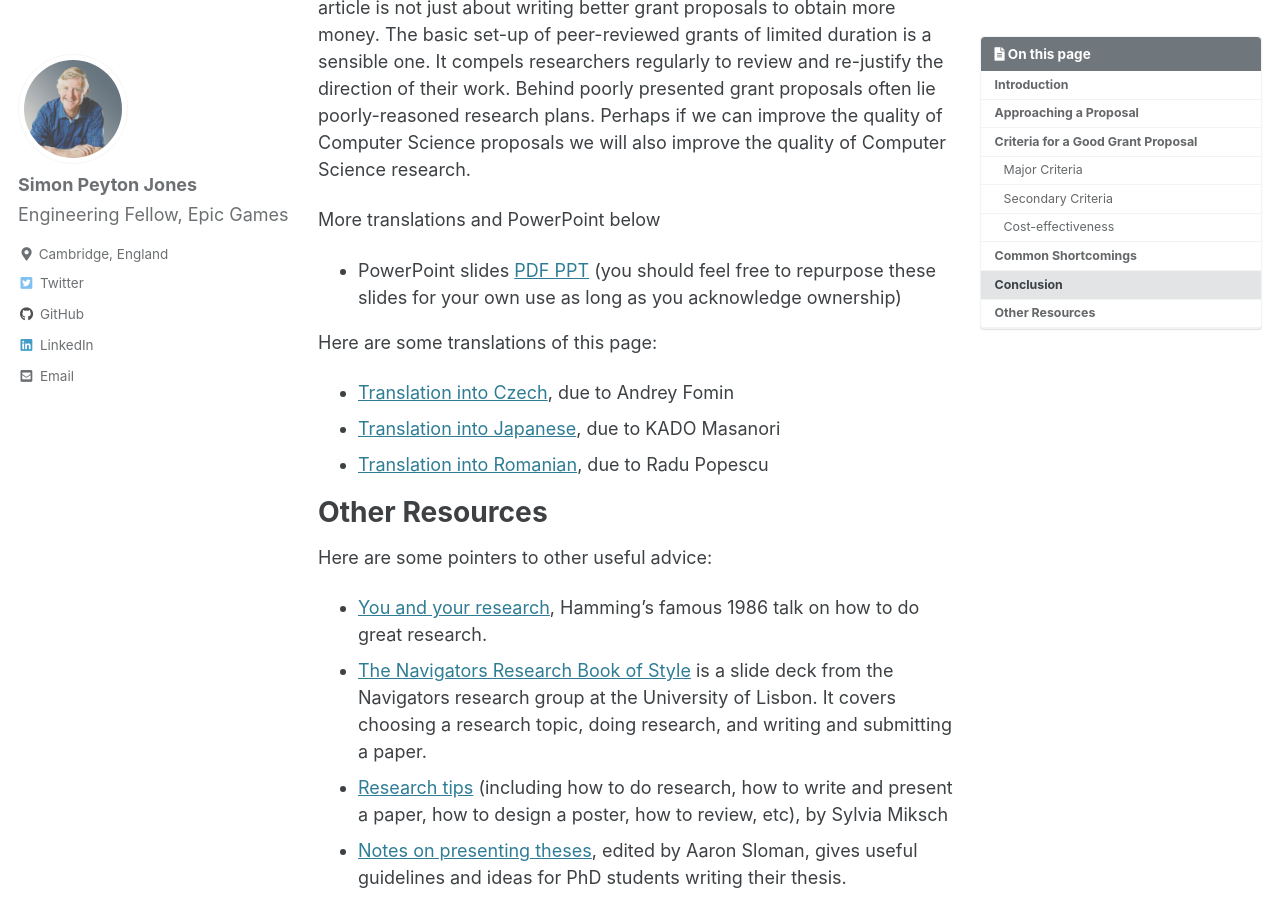
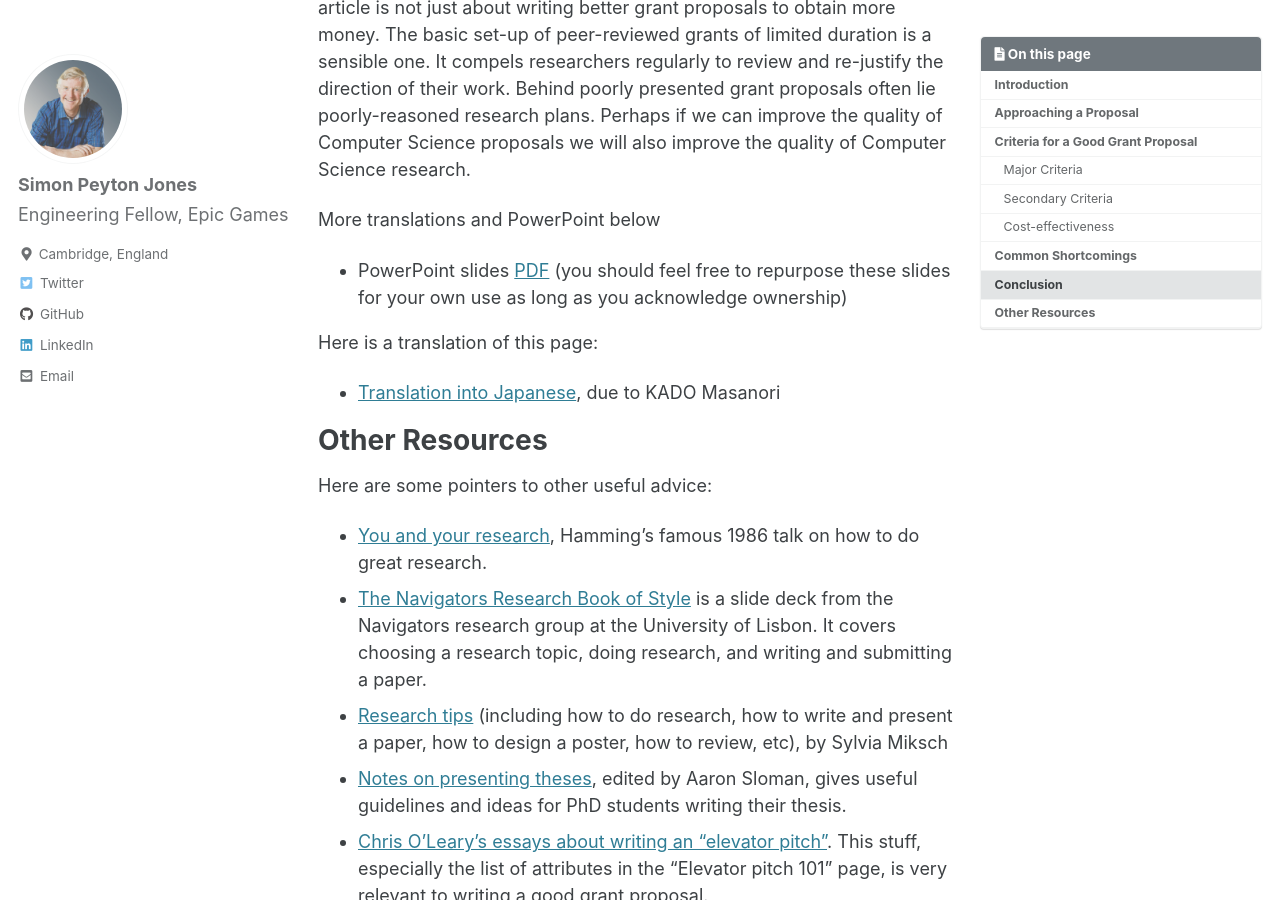
Before and after one commit to simonpj/www.peytonjones.org, a Jekyll site: the page built from _pages/great-grant-proposal.md, in a window 1280 px wide and 900 px high, scrolled down 6760 px. Built offline with Jekyll 4.4.1, drawn with Linux system fonts in a browser that asks for light colours; cached includes are drawn as plain includes.

Commit message:
Fix some broken links

```diff
--- a/_pages/great-grant-proposal.md
+++ b/_pages/great-grant-proposal.md
@@ -98,12 +98,10 @@ Often, one can tell from independent knowledge of the proposers or by reading be
 We hope that this document will help you to write better grant proposals, and hence to be more successful in obtaining funds for your research. This article is not just about writing better grant proposals to obtain more money. The basic set-up of peer-reviewed grants of limited duration is a sensible one. It compels researchers regularly to review and re-justify the direction of their work. Behind poorly presented grant proposals often lie poorly-reasoned research plans. Perhaps if we can improve the quality of Computer Science proposals we will also improve the quality of Computer Science research.
 
 More translations and PowerPoint below
-- PowerPoint slides [PDF PPT](../assets/pdfs/great-research-proposal) (you should feel free to repurpose these slides for your own use as long as you acknowledge ownership)
+- PowerPoint slides [PDF](../assets/pdfs/great-research-proposal.pdf) (you should feel free to repurpose these slides for your own use as long as you acknowledge ownership)
 
-Here are some translations of this page:
-- [Translation into Czech](http://www.pkwteile.de/wissen/psani-dobry-grant-navrh), due to Andrey Fomin
+Here is a translation of this page:
 - [Translation into Japanese](https://www.slideshare.net/kdmsnr/how-to-write-a-great-research-proposal), due to KADO Masanori
-- [Translation into Romanian](http://www.handyorten.org/wissen/scrierea-unei-propuneri-de-finantare-bun), due to Radu Popescu
 
 
 <!-- header -->
```
Also changed, not shown: _pages/great-research-paper.md (+2 -2 lines), _pages/great-research-talk.md (+2 -2 lines).
